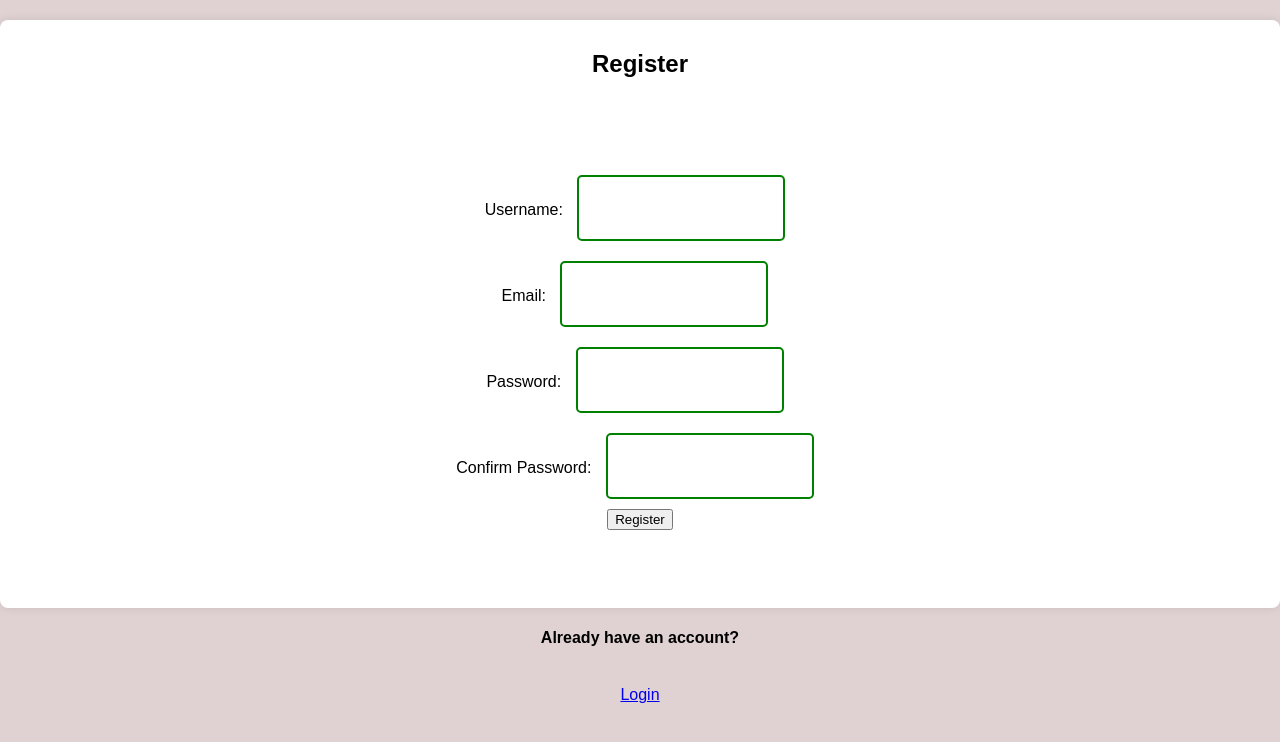
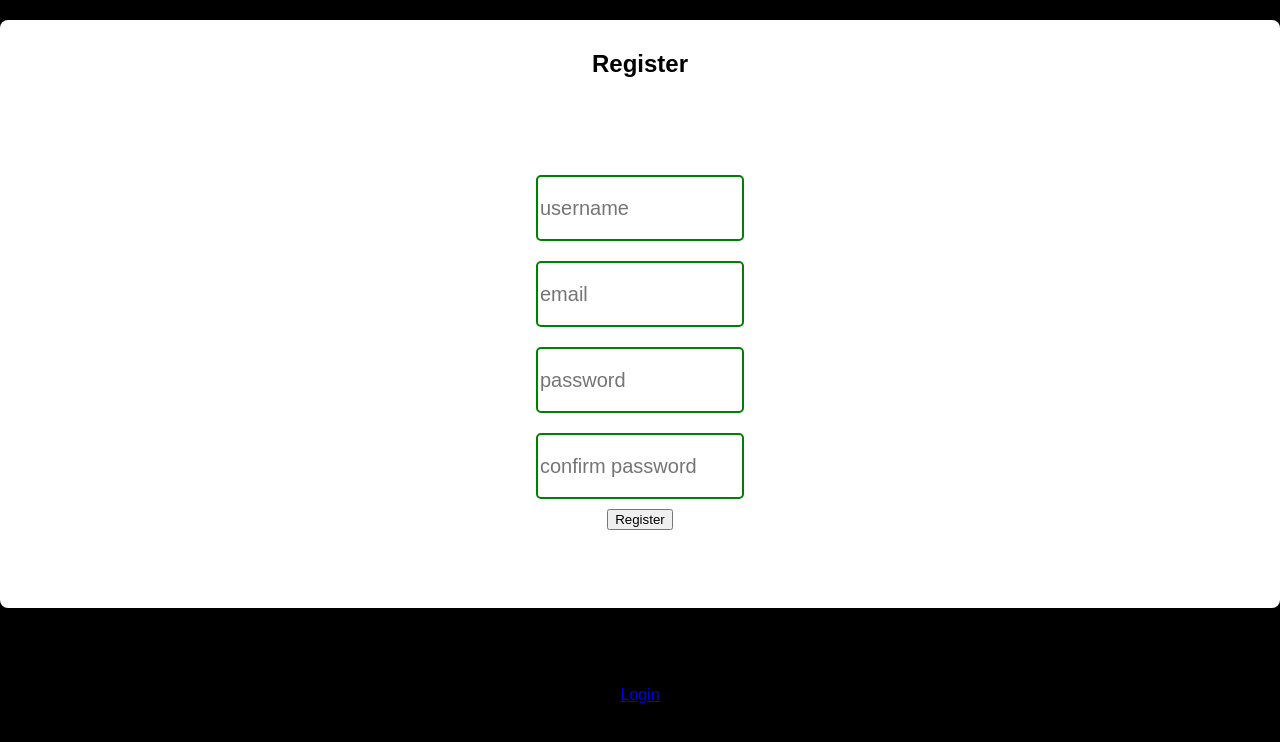
Before and after one commit to dominic-source/ProvisionsPall, a Flask app: template provisionspall_web/templates/register.html in a window 1280 px wide. Shown: the top 742 px of the page. Run offline with Flask 3, Linux system fonts and the light colour scheme; the template is opened without the code that fills it, so the values that code supplies are empty.

Commit message:
provisionspall

```diff
--- a/provisionspall_web/static/styles/login.css
+++ b/provisionspall_web/static/styles/login.css
@@ -24,6 +24,8 @@ body {
             font-family: Arial, sans-serif;
             background-color: #f4f4f4;
             text-align: center;
+            background-image: linear-gradient(rgba(0,0,0,7),rgba(0,0,0,7)), url(../static/images/img21.jpg);
+            background-size: cover;
         }
 
         .login-container {
--- a/provisionspall_web/static/styles/register.css
+++ b/provisionspall_web/static/styles/register.css
@@ -4,6 +4,8 @@ body {
     text-align: center;
     margin: 0;
     padding: 0;
+    background-image: linear-gradient(rgba(0,0,0,7),rgba(0,0,0,7)), url(../static/images/img21.jpg);
+            background-size: cover;
 }
 
 .container{
--- a/provisionspall_web/templates/login.html
+++ b/provisionspall_web/templates/login.html
@@ -7,7 +7,7 @@
     <script src="login.js"></script>
     <link rel="stylesheet" type="text/css" href="../static/styles/login.css">
 </head>
-<body>
+<body class="bg">
 
     <div class="login-container">
         <h2>Login</h2>
--- a/provisionspall_web/templates/register.html
+++ b/provisionspall_web/templates/register.html
@@ -14,23 +14,19 @@
         <h2>Register</h2>
         <form id="registrationForm" action="/register" method="post" onsubmit="validationForm(event)" class="container">
             <div>
-                <label for="username">Username:</label>
-            <input type="text" id="username" name="username" pattern="[A-Za-z]+" title="Please enter only letters" required>
+            <input type="text" id="username" name="username" placeholder="username" pattern="[A-Za-z]+" title="Please enter only letters" required>
                 </div>
 
                 <div>
-            <label for="email">Email:</label>
-            <input type="email" id="email" name="email" required>
+            <input type="email" id="email" placeholder="email" name="email" required>
                 </div>
 
                 <div>
-            <label for="password">Password:</label>
-            <input type="password" id="password" name="password" pattern="[A-Za-z0-9]+" title="Please enter only letters and numbers" required>
+            <input type="password" id="password" name="password" placeholder="password" pattern="[A-Za-z0-9]+" title="Please enter only letters and numbers" required>
                     </div>
 
                 <div>
-            <label for="confirmPassword">Confirm Password:</label>
-            <input type="password" id="confirmPassword" name="confirmPassword" pattern="[A-Za-z0-9]+" title="Please enter only letters and numbers" required>
+            <input type="password" id="confirmPassword" name="confirmPassword" placeholder="confirm password" pattern="[A-Za-z0-9]+" title="Please enter only letters and numbers" required>
                     </div>
 
 
```
